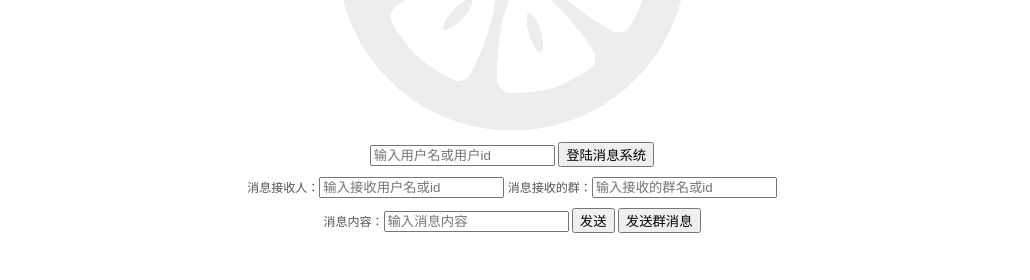
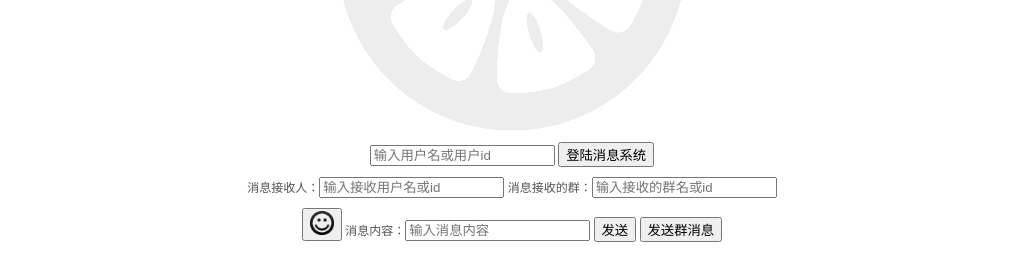
Before and after one commit to chengwei-hust/chatofpomelo, a website: page web-server/public/index.html in a window 1280 px wide. Shown: the part 316-596 px from the top of the page, without its empty margins (128-1158 px from the left). Drawn offline with Linux system fonts and the light colour scheme.

Commit message:
Add emoji

```diff
--- a/web-server/public/index.html
+++ b/web-server/public/index.html
@@ -142,6 +142,9 @@
 
       <div class="g-button">
       <tr>
+          <button class="btn btn-default" id="emotion-btn" type="button">
+              <img src="/image/emotion_smile.png" style="width:24px;height:24px;">
+          </button>
           <td>
              消息内容：<input id="msg" type="text" placeholder="输入消息内容" />
           </td>
```
Also changed, not shown: web-server/public/image/emotion_smile.png (added).
